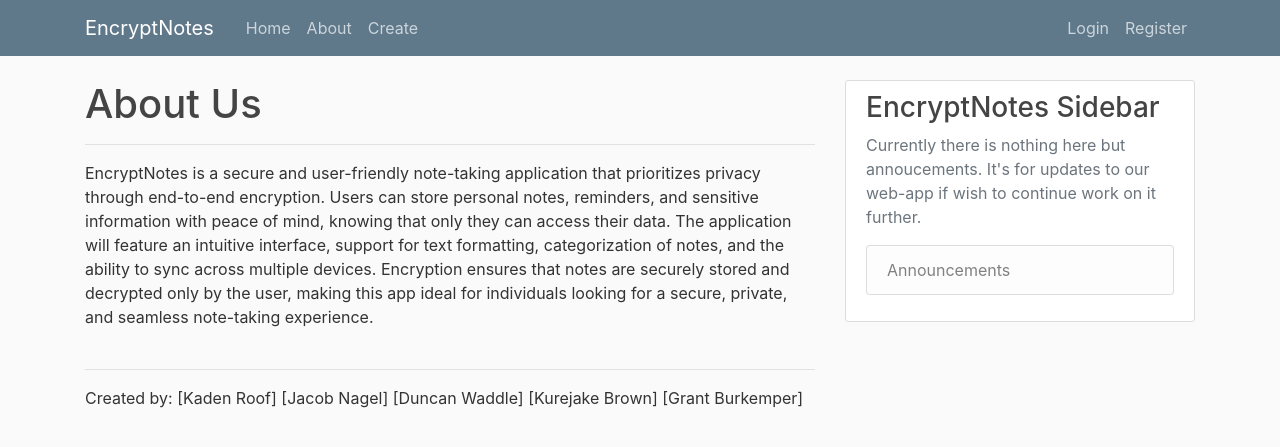
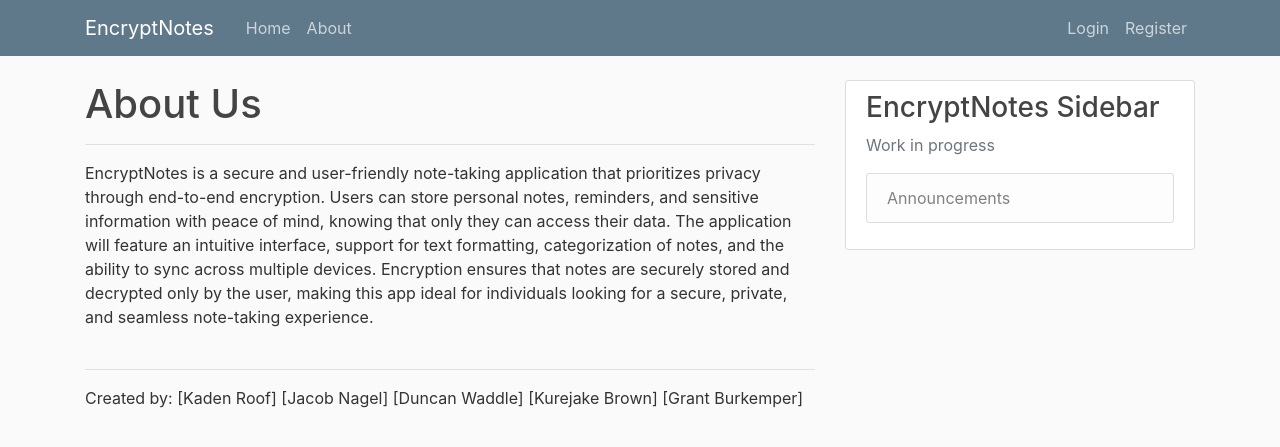
Before and after one commit to Dwaddle26/EncryptNotes, a Django app: page /about/ in a window 1280 px wide. Shown: the top 447 px of the page. Run offline with Django 3.2, Linux system fonts and the light colour scheme; some libraries are stand-ins or nearby versions.

Commit message:
update base.html
beginning work on template html code

```diff
--- a/django_project/EncryptNotes/templates/EncryptNotes/base.html
+++ b/django_project/EncryptNotes/templates/EncryptNotes/base.html
@@ -28,9 +28,15 @@
           </button>
           <div class="collapse navbar-collapse" id="navbarToggle">
             <div class="navbar-nav mr-auto">
+			{% if user.is_authenticated %}
               <a class="nav-item nav-link" href="{% url 'EncryptNotes-home' %}">Home</a>
               <a class="nav-item nav-link" href="{% url 'EncryptNotes-about' %}">About</a>
-              <a class="nav-item nav-link" href="{% url 'EncryptNotes-create' %}">Create</a>
+			  <a class="nav-item nav-link" href="{% url 'EncryptNotes-create' %}">Create</a>
+			  <a class="nav-item nav-link" href="{% url 'EncryptNotes-list' %}">List</a>
+			  {% else %}
+              <a class="nav-item nav-link" href="{% url 'EncryptNotes-home' %}">Home</a>
+              <a class="nav-item nav-link" href="{% url 'EncryptNotes-about' %}">About</a>
+			  {% endif %}
             </div>
             <!-- Navbar Right Side -->
             <div class="navbar-nav">
@@ -61,7 +67,7 @@
         <div class="col-md-4">
           <div class="content-section">
             <h3>EncryptNotes Sidebar</h3>
-            <p class='text-muted'>Currently there is nothing here but annoucements. It's for updates to our web-app if wish to continue work on it further.
+            <p class='text-muted'>Work in progress
               <ul class="list-group">
                 <a class="list-group-item list-group-item-light" href="{% url 'EncryptNotes-announcements' %}">Announcements</a>
               </ul>
```
